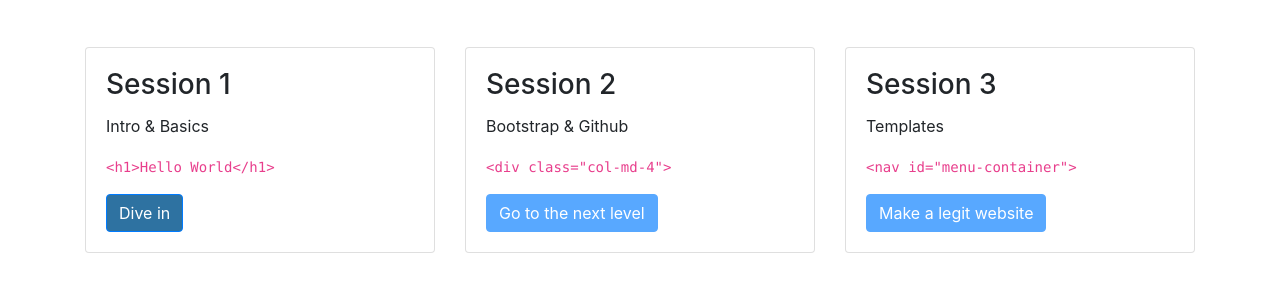
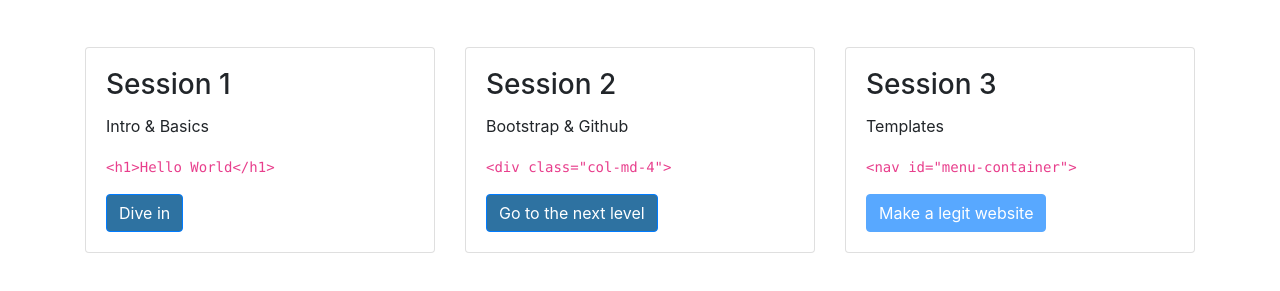
Before and after one commit to brianmueller/wd1, a plain HTML site: page index.html in a window 1280 px wide. Shown: the part 147-438 px from the top of the page. Drawn offline with nearby package versions, Linux system fonts and the light colour scheme.

Commit message:
link to session 2

```diff
--- a/index.html
+++ b/index.html
@@ -67,7 +67,7 @@
                         <h3 class="card-title">Session 2</h3>
                         <p class="card-text">Bootstrap & Github</p>
                         <p><code>&lt;div class="col-md-4"&gt;</code></p>
-                        <a href="#" class="btn btn-primary disabled">Go to the next level</a>
+                        <a href="session2.html" class="btn btn-primary">Go to the next level</a>
                     </div>
                 </div>
             </div>
```
